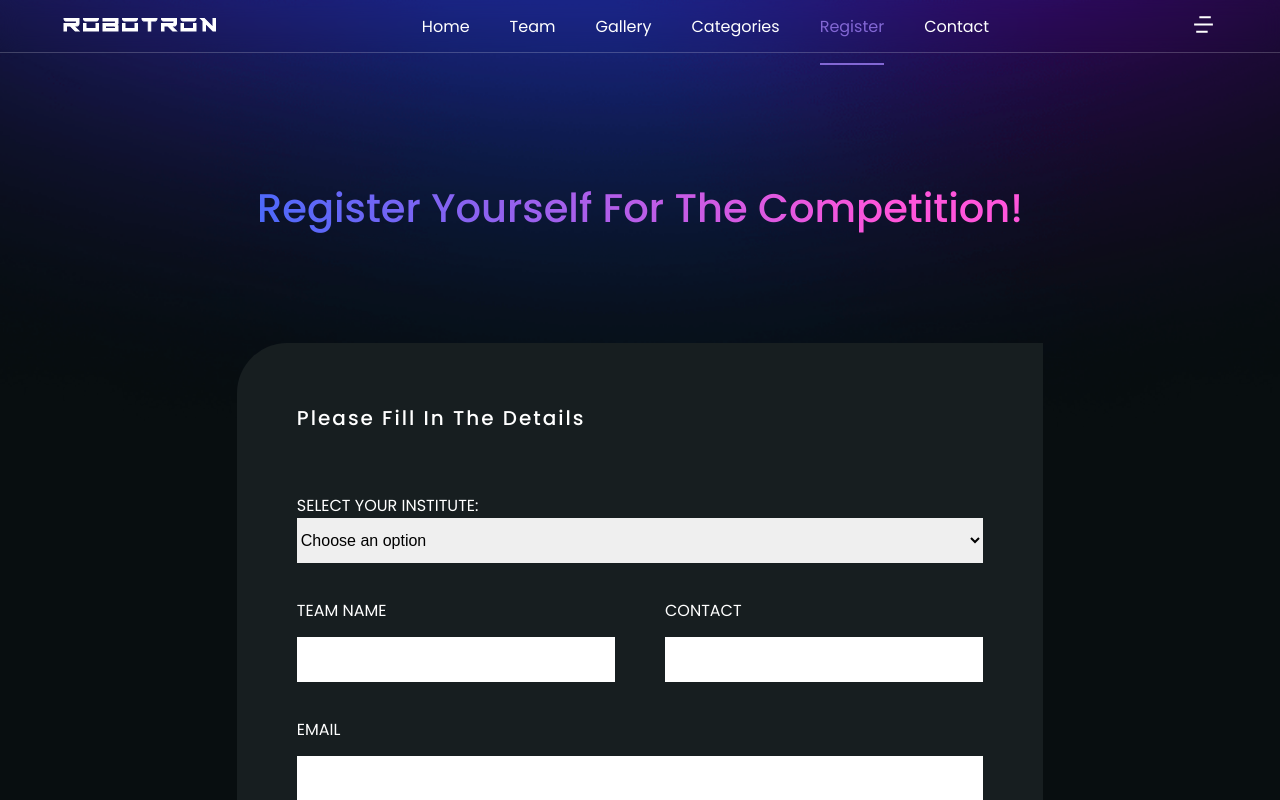
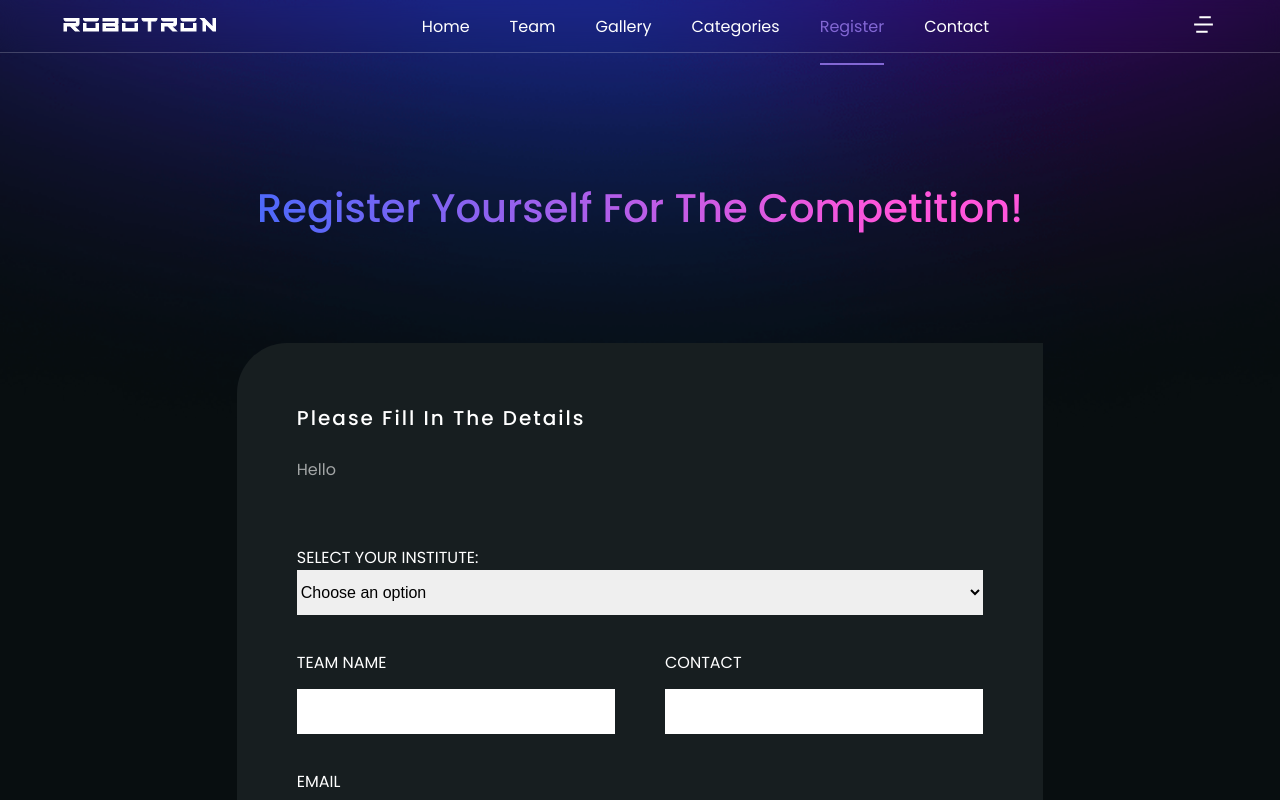
Before and after one commit to muawwizbilal/Robotron2.0, a Next.js app: page /register in a window 1280 px wide. Shown: the top 800 px of the page. Built offline with nearby package versions, Linux system fonts and the light colour scheme.

Commit message:
Update register.js

```diff
--- a/sections/register.js
+++ b/sections/register.js
@@ -81,7 +81,7 @@ const Register = () => {
                     <div className="left w-20"></div>
                     <div className="right w-70">
                         <TitleSm title="Please Fill In The Details" />
-                        <p className="desc-p"> </p>
+                        <p className="desc-p">Hello </p>
 
                         <form onSubmit={handleSubmit}>
                             <div className="inputs">
```
